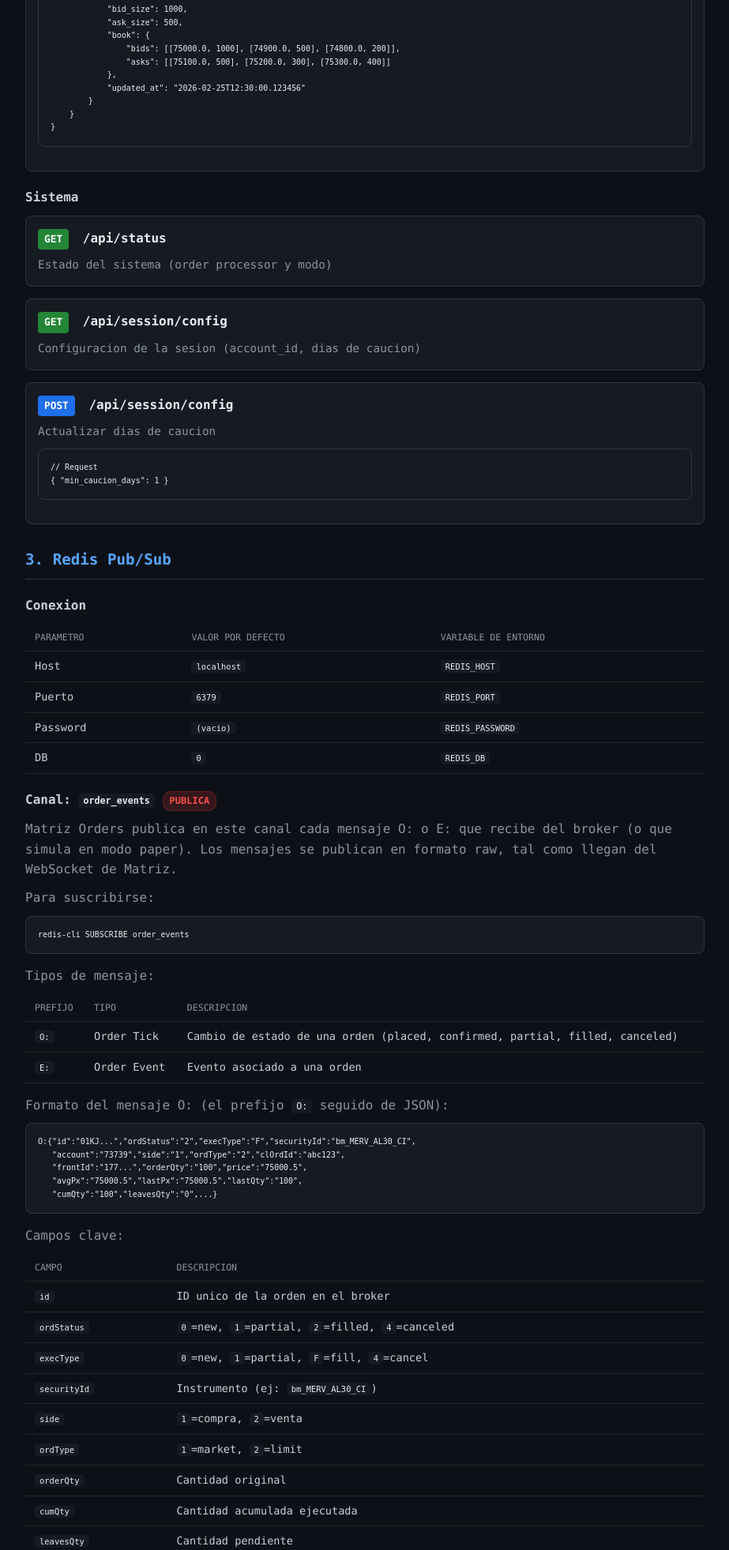
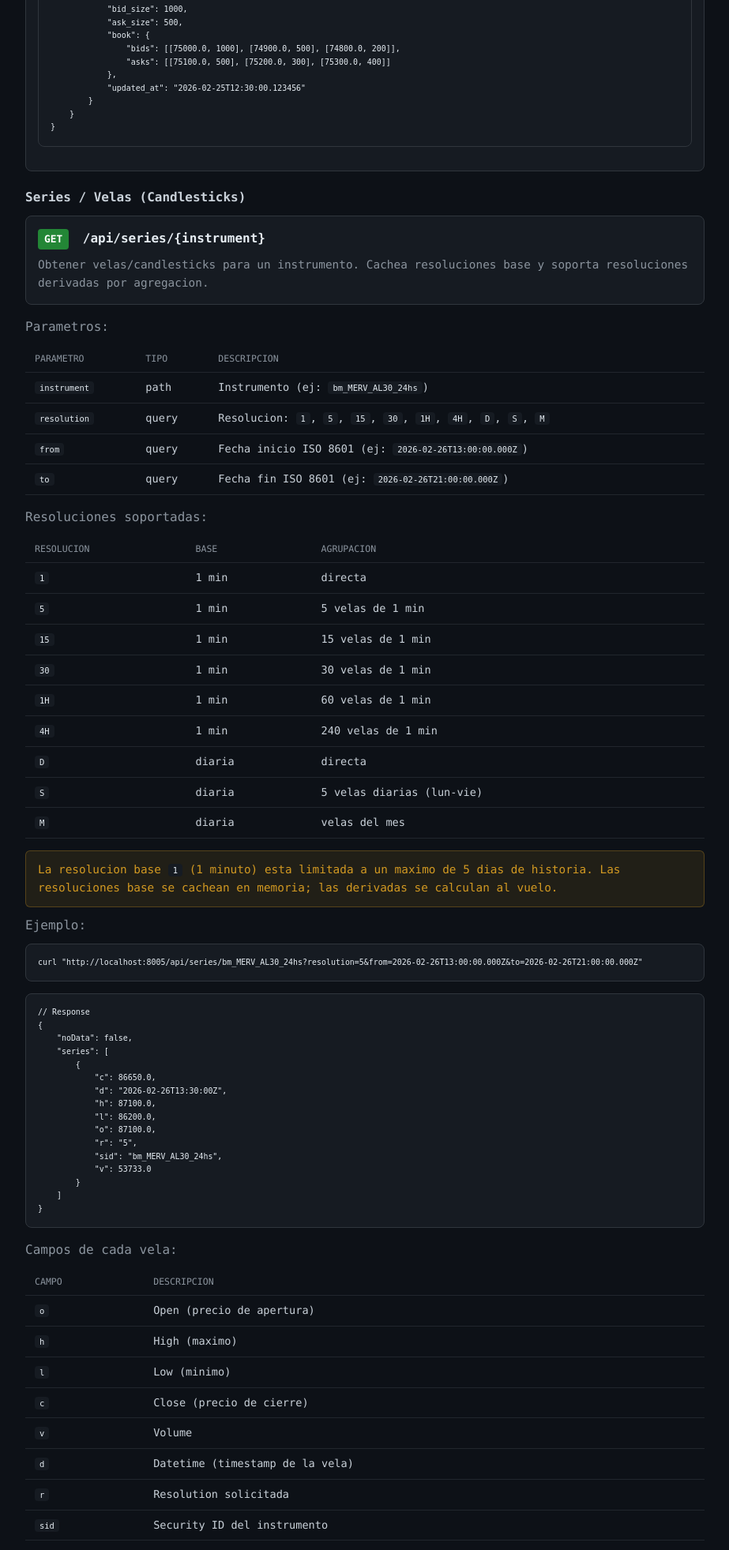
Before and after one commit to fcherchyk/matriz_orders, a FastAPI app: page /documentation in a window 1280 px wide. Shown: the part 2847-4810 px from the top of the page at 79% size, without its empty margins (178-1101 px from the left). Run offline with FastAPI, Linux system fonts and the light colour scheme; parts of the project's set-up code (start-up, migrations or seed data) failed here and were passed over.

Commit message:
Add series/candlesticks endpoint to documentation
Co-Authored-By: Claude Opus 4.6 <noreply@anthropic.com>

```diff
--- a/web/templates/documentation.html
+++ b/web/templates/documentation.html
@@ -267,6 +267,75 @@
 }</code></pre>
         </div>
 
+        <h3>Series / Velas (Candlesticks)</h3>
+
+        <div class="endpoint">
+            <span class="method get">GET</span>
+            <span class="path">/api/series/{instrument}</span>
+            <div class="desc">Obtener velas/candlesticks para un instrumento. Cachea resoluciones base y soporta resoluciones derivadas por agregacion.</div>
+        </div>
+
+        <p>Parametros:</p>
+        <table>
+            <tr><th>Parametro</th><th>Tipo</th><th>Descripcion</th></tr>
+            <tr><td><code>instrument</code></td><td>path</td><td>Instrumento (ej: <code>bm_MERV_AL30_24hs</code>)</td></tr>
+            <tr><td><code>resolution</code></td><td>query</td><td>Resolucion: <code>1</code>, <code>5</code>, <code>15</code>, <code>30</code>, <code>1H</code>, <code>4H</code>, <code>D</code>, <code>S</code>, <code>M</code></td></tr>
+            <tr><td><code>from</code></td><td>query</td><td>Fecha inicio ISO 8601 (ej: <code>2026-02-26T13:00:00.000Z</code>)</td></tr>
+            <tr><td><code>to</code></td><td>query</td><td>Fecha fin ISO 8601 (ej: <code>2026-02-26T21:00:00.000Z</code>)</td></tr>
+        </table>
+
+        <p>Resoluciones soportadas:</p>
+        <table>
+            <tr><th>Resolucion</th><th>Base</th><th>Agrupacion</th></tr>
+            <tr><td><code>1</code></td><td>1 min</td><td>directa</td></tr>
+            <tr><td><code>5</code></td><td>1 min</td><td>5 velas de 1 min</td></tr>
+            <tr><td><code>15</code></td><td>1 min</td><td>15 velas de 1 min</td></tr>
+            <tr><td><code>30</code></td><td>1 min</td><td>30 velas de 1 min</td></tr>
+            <tr><td><code>1H</code></td><td>1 min</td><td>60 velas de 1 min</td></tr>
+            <tr><td><code>4H</code></td><td>1 min</td><td>240 velas de 1 min</td></tr>
+            <tr><td><code>D</code></td><td>diaria</td><td>directa</td></tr>
+            <tr><td><code>S</code></td><td>diaria</td><td>5 velas diarias (lun-vie)</td></tr>
+            <tr><td><code>M</code></td><td>diaria</td><td>velas del mes</td></tr>
+        </table>
+
+        <div class="note">
+            La resolucion base <code>1</code> (1 minuto) esta limitada a un maximo de 5 dias de historia.
+            Las resoluciones base se cachean en memoria; las derivadas se calculan al vuelo.
+        </div>
+
+        <p>Ejemplo:</p>
+<pre><code>curl "http://localhost:8005/api/series/bm_MERV_AL30_24hs?resolution=5&from=2026-02-26T13:00:00.000Z&to=2026-02-26T21:00:00.000Z"</code></pre>
+
+<pre><code>// Response
+{
+    "noData": false,
+    "series": [
+        {
+            "c": 86650.0,
+            "d": "2026-02-26T13:30:00Z",
+            "h": 87100.0,
+            "l": 86200.0,
+            "o": 87100.0,
+            "r": "5",
+            "sid": "bm_MERV_AL30_24hs",
+            "v": 53733.0
+        }
+    ]
+}</code></pre>
+
+        <p>Campos de cada vela:</p>
+        <table>
+            <tr><th>Campo</th><th>Descripcion</th></tr>
+            <tr><td><code>o</code></td><td>Open (precio de apertura)</td></tr>
+            <tr><td><code>h</code></td><td>High (maximo)</td></tr>
+            <tr><td><code>l</code></td><td>Low (minimo)</td></tr>
+            <tr><td><code>c</code></td><td>Close (precio de cierre)</td></tr>
+            <tr><td><code>v</code></td><td>Volume</td></tr>
+            <tr><td><code>d</code></td><td>Datetime (timestamp de la vela)</td></tr>
+            <tr><td><code>r</code></td><td>Resolution solicitada</td></tr>
+            <tr><td><code>sid</code></td><td>Security ID del instrumento</td></tr>
+        </table>
+
         <h3>Sistema</h3>
 
         <div class="endpoint">
```
